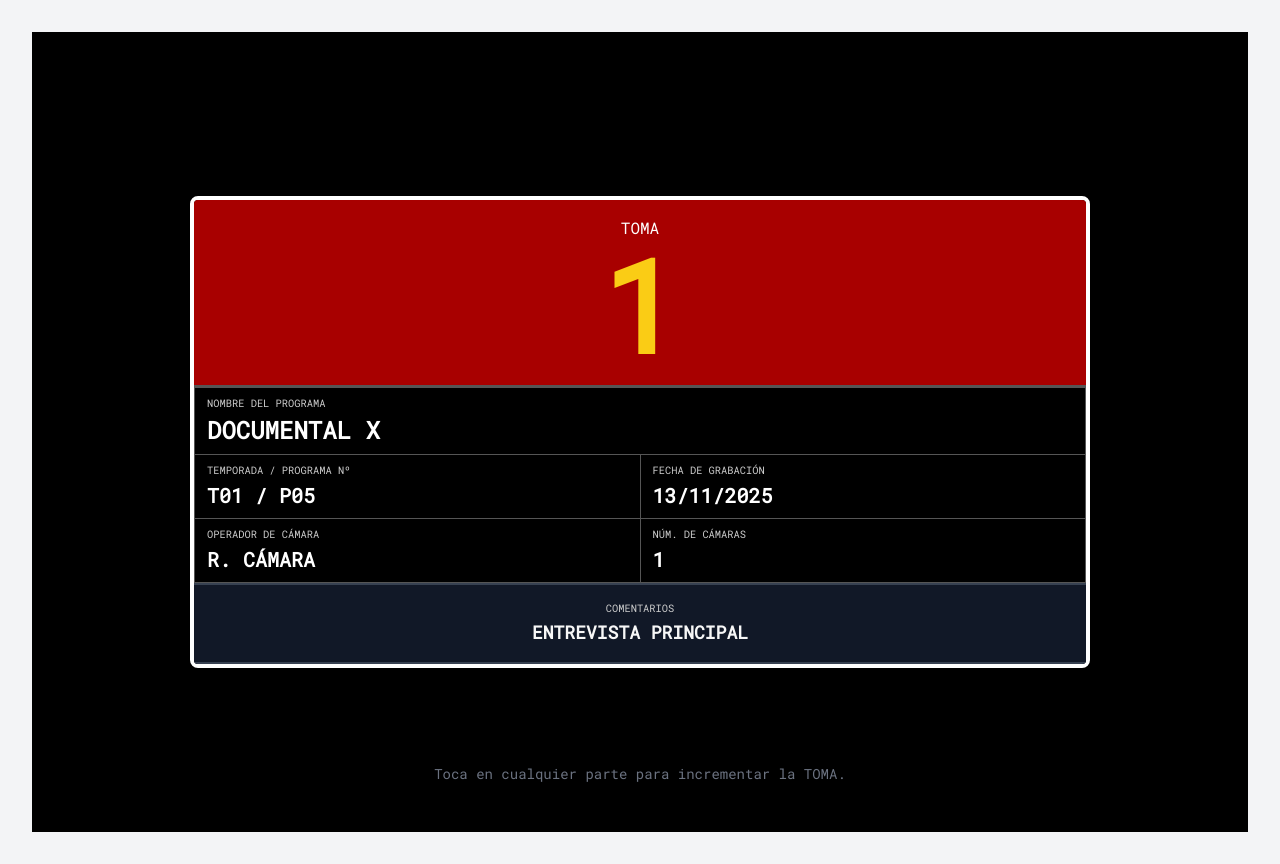
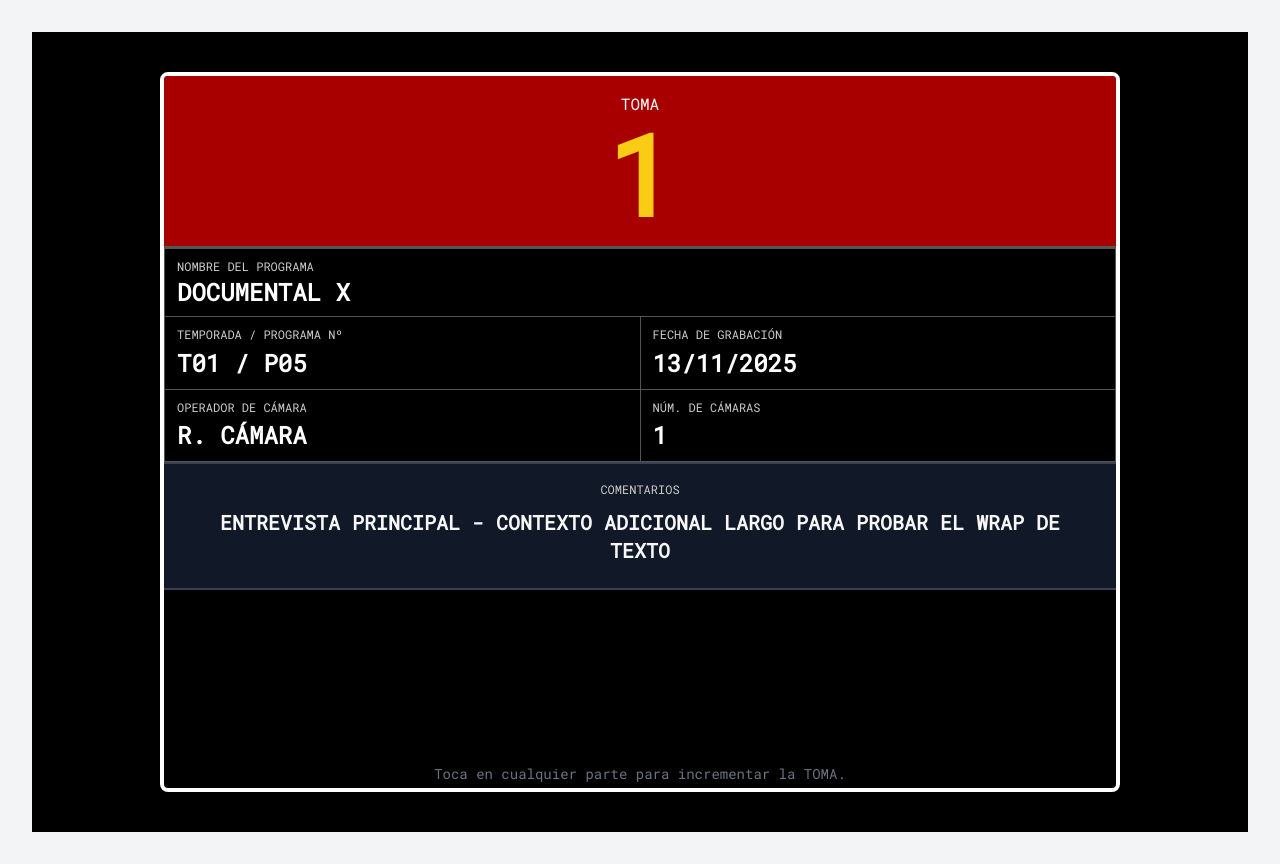
Before and after one commit to eltrontron-bit/Claqueta-MC, a plain HTML site: page index.html in a window 1280 px wide. Both pictures are taken after a click on the button "¡GENERAR CLAQUETA PARA CÁMARA!". Drawn offline with nearby package versions, Linux system fonts and the light colour scheme.

Commit message:
Update index.html

```diff
--- a/index.html
+++ b/index.html
@@ -3,10 +3,12 @@
 <head>
     <meta charset="UTF-8">
     <meta name="viewport" content="width=device-width, initial-scale=1.0">
-    <title>Claqueta Digital de Programa</title>
+    <title>Claqueta Digital Mijas Comunicación</title>
+
     <!-- Carga de Tailwind CSS para estilos -->
     <script src="https://cdn.tailwindcss.com"></script>
-    <!-- Configuración de Tailwind para un color rojo y fuentes legibles -->
+
+    <!-- Configuración de Tailwind para colores y fuentes -->
     <script>
         tailwind.config = {
             theme: {
@@ -17,19 +19,20 @@
                         'slate-yellow': '#FACC15', /* Amarillo brillante para la toma */
                     },
                     fontFamily: {
-                        // Fuente Inter para el diseño de la app
                         sans: ['Inter', 'sans-serif'],
-                        // Fuente monoespaciada (Roboto Mono) para la claqueta para mejor legibilidad
                         mono: ['Roboto Mono', 'monospace'],
                     }
                 }
             }
         }
     </script>
+
     <!-- Carga de la fuente Roboto Mono para la claqueta -->
-    <link href="https://fonts.googleapis.com/css2?family=Inter:wght@400;600;800&family=Roboto+Mono:wght=700&display=swap" rel="stylesheet">
+    <link href="https://fonts.googleapis.com/css2?family=Inter:wght@400;600;800&family=Roboto+Mono:wght:700&display=swap" rel="stylesheet">
     <style>
-        /* Estilos de la Pantalla de Claqueta (Modo Grabación) */
+        /* ============================================== */
+        /* ESTILOS BASE (Vertical/Portrait) */
+        /* ============================================== */
         #clapboard-screen {
             display: none;
             width: 100vw;
@@ -38,16 +41,16 @@
             color: #fff;
             flex-direction: column;
             align-items: center;
-            justify-content: center; /* Centrar verticalmente para aprovechar el espacio */
+            justify-content: center;
             overflow: hidden;
             touch-action: manipulation;
             box-sizing: border-box;
         }
 
-        /* Contenedor principal para la información */
         .clapboard-container {
+            /* En vertical, maximiza el ancho */
             width: 95vw;
-            max-width: 900px;
+            max-width: 900px; /* Límite para pantallas grandes */
             background-color: #000;
             border: 4px solid #fff;
             border-radius: 8px;
@@ -56,37 +59,34 @@
             flex-direction: column;
         }
 
-        /* Bloque principal de la toma, grande y amarillo */
         .clapboard-main-block {
-            background-color: #1a1a1a;
             padding: 1rem 1.5rem;
             text-align: center;
             border-bottom: 2px solid #555;
         }
 
-        /* Bloque de datos secundarios (en dos columnas para móvil) */
         .clapboard-data-grid {
             display: grid;
             grid-template-columns: repeat(2, 1fr);
-            gap: 1px; /* Separación mínima */
-            background-color: #555; /* color de las líneas divisorias */
+            gap: 1px;
+            background-color: #555;
             padding: 1px;
         }
 
         .clapboard-cell {
-            background-color: #000; /* Fondo negro para cada celda de dato */
+            background-color: #000;
             padding: 0.5rem 0.75rem;
         }
 
         .clapboard-cell-label {
-            font-size: 0.65rem; /* Texto muy pequeño para el título */
+            font-size: 0.65rem;
             color: #ccc;
             margin-bottom: 0.1rem;
             font-weight: 400;
         }
 
         .clapboard-cell-value {
-            font-size: 1.25rem; /* text-xl */
+            font-size: 1.25rem;
             font-weight: 700;
             color: #fff;
             text-transform: uppercase;
@@ -95,18 +95,66 @@
             text-overflow: ellipsis;
         }
 
+        /* Estilo para que los comentarios se envuelvan y no se recorten (ADAPTADO) */
+        .clapboard-cell-value.comments {
+            white-space: normal;
+            text-overflow: unset;
+            word-break: break-word;
+            height: auto;
+            min-height: 40px;
+            display: flex;
+            align-items: center;
+            justify-content: center;
+            font-size: 1.1rem;
+            padding: 0.5rem 0;
+        }
+
         .clapboard-cell.full-width {
             grid-column: span 2;
         }
 
-        /* Estilos específicos para la TOMA */
+        /* Tamaño de la TOMA en MODO VERTICAL/BASE (Móvil) */
         #display-take-large {
-            font-size: 5rem; /* 5xl en móvil */
+            font-size: 5rem;
             line-height: 1;
         }
-        @media (min-width: 768px) {
+
+        /* ============================================== */
+        /* ADAPTACIÓN A PANTALLA HORIZONTAL (Landscape) */
+        /* ============================================== */
+        @media (orientation: landscape) {
+
+            /* En horizontal, la claqueta se centra y maximiza la altura para evitar barras laterales */
+            #clapboard-screen {
+                justify-content: center;
+                align-items: center;
+            }
+
+            .clapboard-container {
+                /* Usar más altura para que sea más grande */
+                height: 90vh;
+                /* El ancho es proporcional a la altura para mantener un ratio visual agradable */
+                width: 75vw;
+                max-width: 120vh; /* Límite basado en la altura máxima */
+            }
+
+            /* Aumentar el tamaño de la TOMA para el modo horizontal */
             #display-take-large {
-                font-size: 8rem; /* 8xl en desktop */
+                font-size: 7rem;
+            }
+
+            /* Ajustar el tamaño de la fuente para mejor legibilidad en la pantalla ancha */
+            .clapboard-cell-value {
+                font-size: 1.5rem;
+            }
+
+            .clapboard-cell-value.comments {
+                 font-size: 1.25rem;
+                 min-height: 50px;
+            }
+
+            .clapboard-cell-label {
+                font-size: 0.75rem;
             }
         }
     </style>
@@ -116,7 +164,7 @@
     <!-- Formulario de Entrada (Input View) -->
     <div id="input-form-container" class="w-full max-w-lg bg-off-white rounded-xl shadow-2xl p-6 md:p-8">
         <h1 class="text-3xl font-extrabold text-gray-900 mb-6 text-center">
-            <span class="text-cinema-red">Claqueta</span> Digital (Producción)
+            <span class="text-cinema-red">Claqueta</span> Digital Mijas Comunicación
         </h1>
         <p class="text-gray-600 mb-8 text-center">Introduce los datos del programa y la toma.</p>
 
@@ -165,8 +213,8 @@
 
             <!-- Comentarios -->
             <div>
-                <label for="comments" class="block text-sm font-medium text-gray-700">Comentarios (Máx. 50 caracteres)</label>
-                <input type="text" id="comments" maxlength="50" value="ENTREVISTA PRINCIPAL" class="mt-1 block w-full rounded-lg border-gray-300 shadow-sm p-3 border focus:border-cinema-red focus:ring-cinema-red">
+                <label for="comments" class="block text-sm font-medium text-gray-700">Comentarios (Máx. 100 caracteres)</label>
+                <input type="text" id="comments" maxlength="100" value="ENTREVISTA PRINCIPAL - CONTEXTO ADICIONAL LARGO PARA PROBAR EL WRAP DE TEXTO" class="mt-1 block w-full rounded-lg border-gray-300 shadow-sm p-3 border focus:border-cinema-red focus:ring-cinema-red">
             </div>
 
             <!-- Botón de Generar Claqueta -->
@@ -229,7 +277,7 @@
             <!-- Comentarios (Opcional, se muestra si hay texto) -->
             <div id="display-comments-container" class="clapboard-main-block bg-gray-900 border-t-2 border-gray-700" style="display:none;">
                  <div class="clapboard-cell-label text-center">COMENTARIOS</div>
-                 <div id="display-comments" class="clapboard-cell-value text-center text-off-white text-lg"></div>
+                 <div id="display-comments" class="clapboard-cell-value text-center text-off-white text-lg comments"></div>
             </div>
         </div>
 
```
